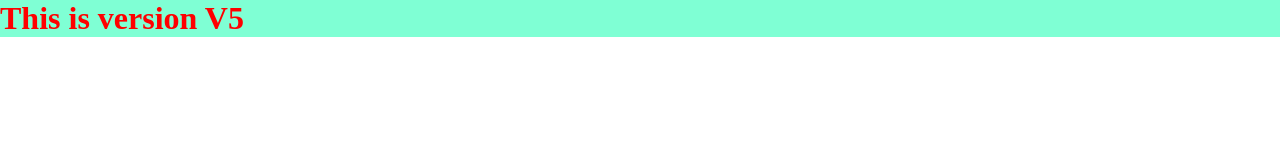
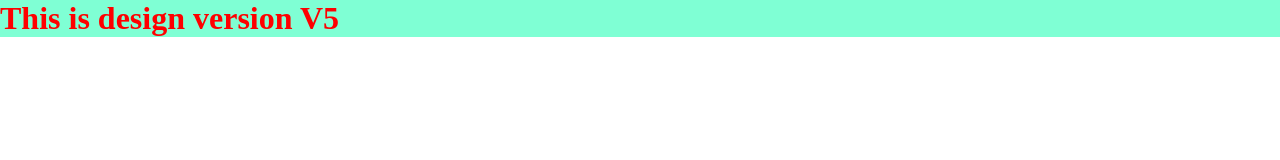
Before and after one commit to Palakdhiman4566/myrepo, a plain HTML site: page index.html in a window 1280 px wide. Drawn offline with Linux system fonts and the light colour scheme.

Commit message:
changed h1

```diff
--- a/index.html
+++ b/index.html
@@ -7,6 +7,6 @@
     <title>Document</title>
 </head>
 <body>
-    <h1>This is version V5</h1>
+    <h1>This is design version V5</h1>
 </body>
 </html>
```
